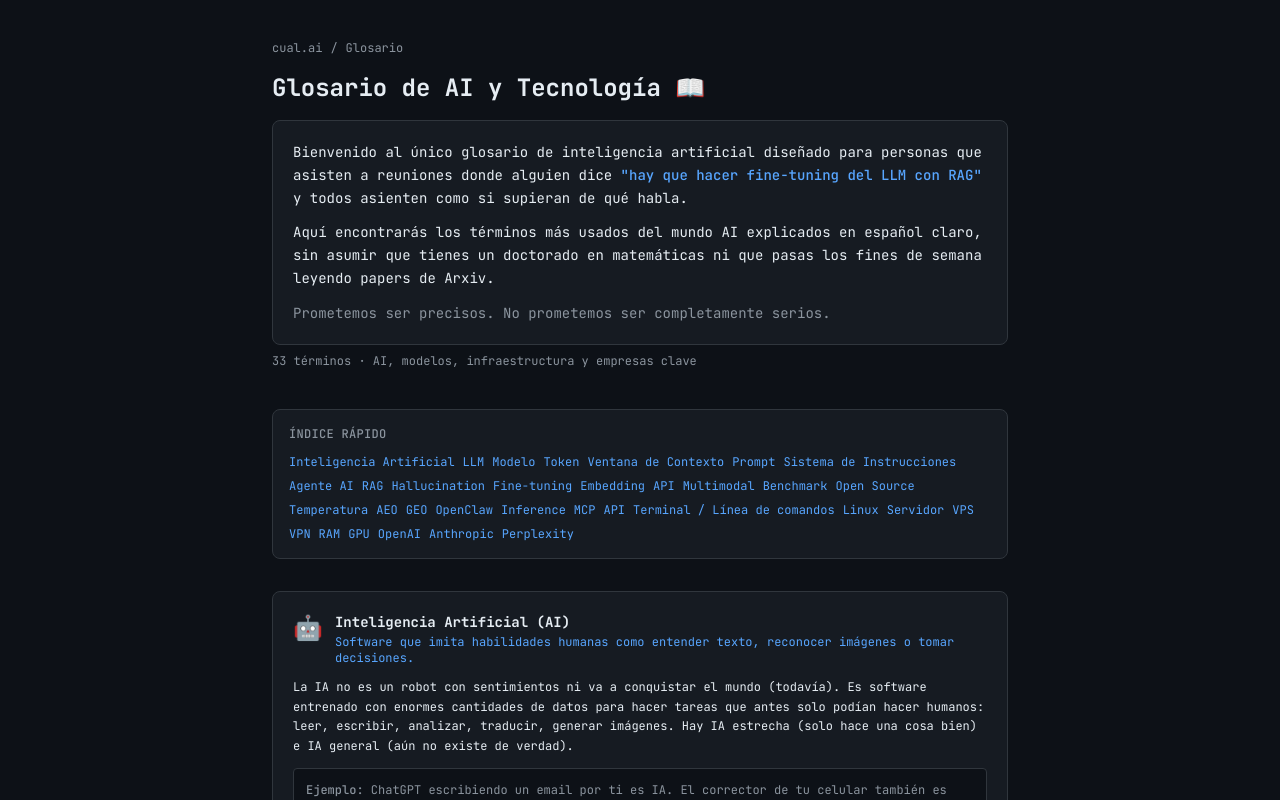
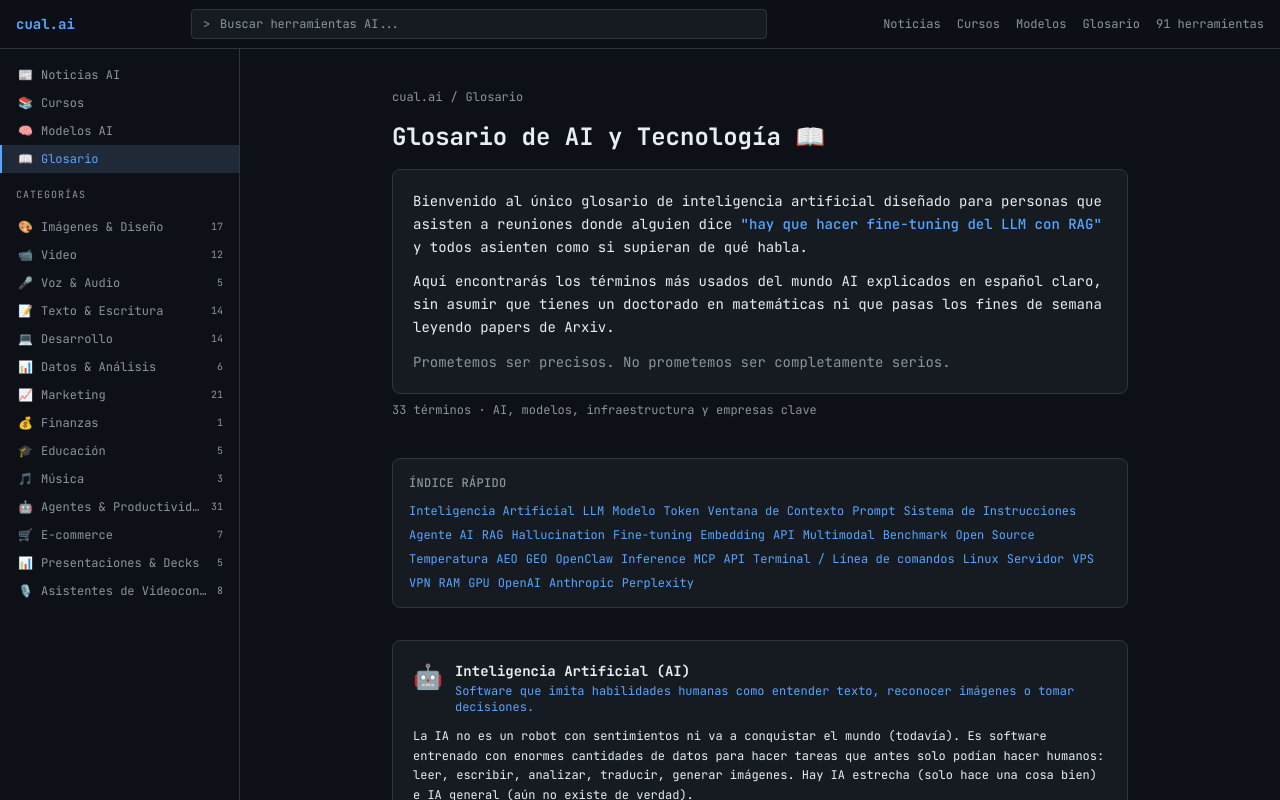
Before and after one commit to nivito/cualai, a Next.js app: page /glosario in a window 1280 px wide. Shown: the top 800 px of the page. Built offline with nearby package versions, Linux system fonts and the light colour scheme.

Commit message:
fix: glosario - agregar Header, Sidebar y Footer como el resto del sitio
La página /glosario ahora tiene la misma estructura que /modelos y /noticias:
- Header con barra de búsqueda
- Sidebar con menú flotante (botón cuadrado azul)
- Footer del home

```diff
--- a/src/app/glosario/page.tsx
+++ b/src/app/glosario/page.tsx
@@ -1,5 +1,8 @@
 import type { Metadata } from "next";
 import Link from "next/link";
+import Header from "@/components/layout/Header";
+import Sidebar from "@/components/layout/Sidebar";
+import Footer from "@/components/layout/Footer";
 
 export const metadata: Metadata = {
   title: "Glosario de AI y Tecnología — Los términos que todos fingen entender | cual.ai",
@@ -252,7 +255,11 @@
 
 export default function GlosarioPage() {
   return (
-    <main className="min-h-screen bg-bg text-text">
+    <div className="min-h-screen flex flex-col">
+      <Header />
+      <div className="flex flex-1">
+        <Sidebar />
+        <main className="flex-1 min-w-0">
       <div className="max-w-3xl mx-auto px-4 py-10">
         {/* Header */}
         <div className="mb-10">
@@ -343,6 +350,9 @@
           </Link>
         </div>
       </div>
-    </main>
+          <Footer />
+        </main>
+      </div>
+    </div>
   );
 }
```
